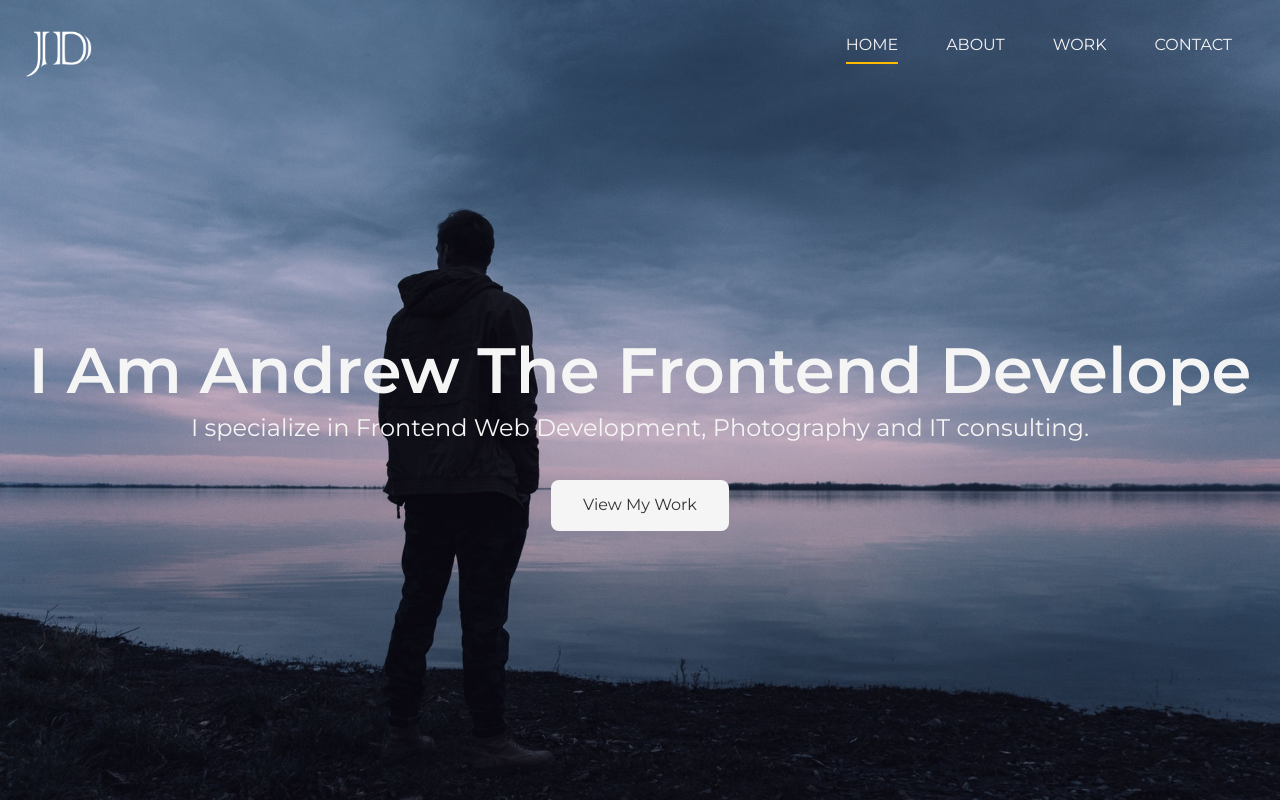
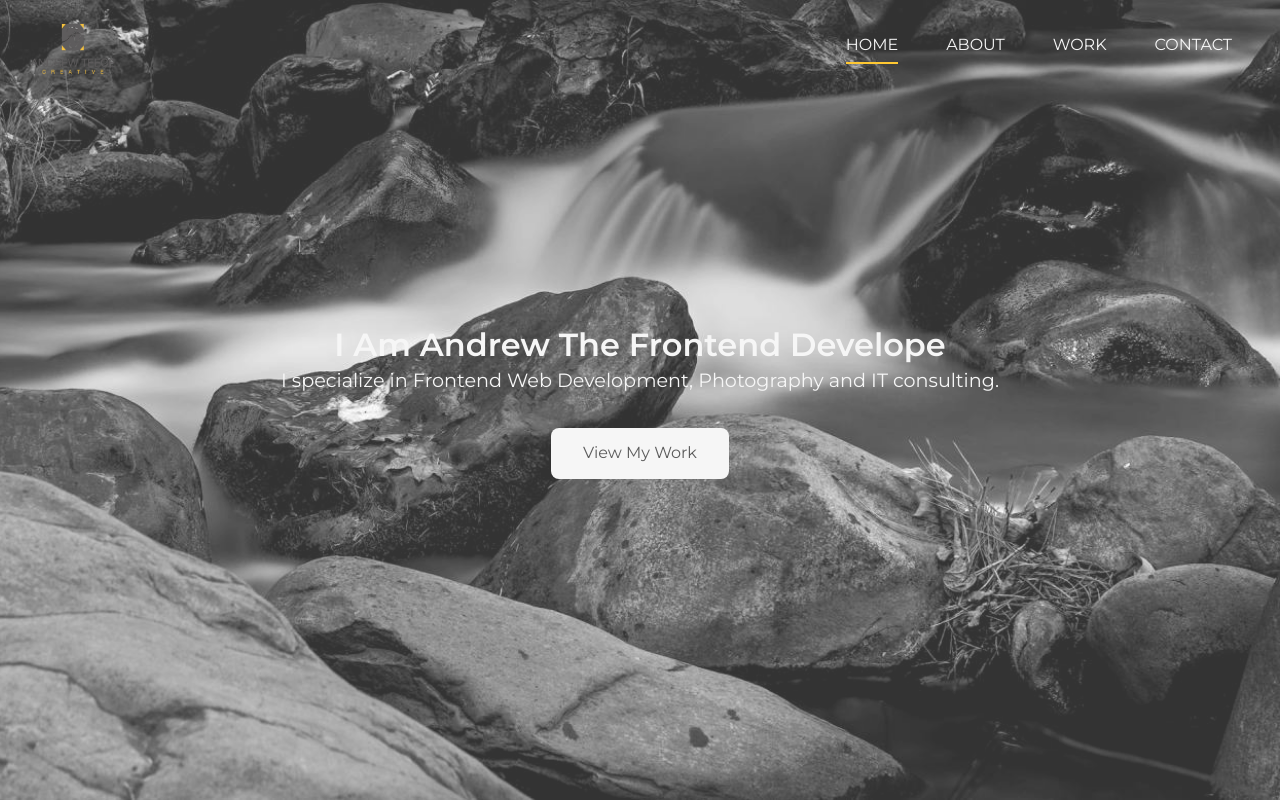
Before and after one commit to andrewteece/portfolio_project, a website: page dist/index.html in a window 1280 px wide. Drawn offline with Linux system fonts and the light colour scheme.

Commit message:
changed logo and bg image

```diff
--- a/scss/_config.scss
+++ b/scss/_config.scss
@@ -6,3 +6,4 @@ $light-color: hsl(0, 0%, 96%);
 $medium-color: hsl(0, 0%, 80%);
 $dark-color: hsl(0, 0%, 20%);
 $bg-image: url("../img/showcase.jpg");
+$bg-image2: url("../img/sedona.jpg");
--- a/scss/_utility.scss
+++ b/scss/_utility.scss
@@ -44,7 +44,7 @@ input[class^="btn__"]:focus {
 }
 
 .content__lead {
-  font-size: 1.5rem;
+  font-size: 1.2rem;
   margin-bottom: 2rem;
 }
 
--- a/scss/main.scss
+++ b/scss/main.scss
@@ -43,8 +43,8 @@ img {
 // LOGO
 
 .logo {
-  width: 4.375rem;
-  height: 4.375rem;
+  width: 6rem;
+  height: 4rem;
   color: $light-color;
   text-transform: uppercase;
 }
@@ -89,9 +89,10 @@ img {
   // Header Home
 
   &-home {
-    background: $bg-image no-repeat center right / cover;
+    background: $bg-image2 no-repeat center right / cover;
     height: 100vh;
     color: $light-color;
+    opacity: 0.8;
 
     // Header Content
 
@@ -100,7 +101,7 @@ img {
       padding-top: 20%;
 
       h1 {
-        font-size: 4rem;
+        font-size: 2rem;
         line-height: 1.2;
       }
     }
```
Also changed, not shown: dist/css/main.css, dist/img/final.png (added), dist/img/sedona.jpg (added), dist/index.html.
